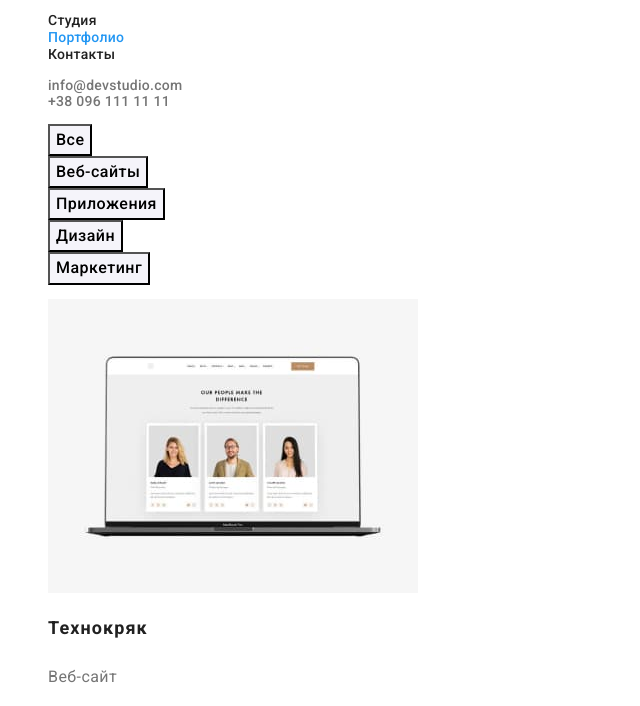
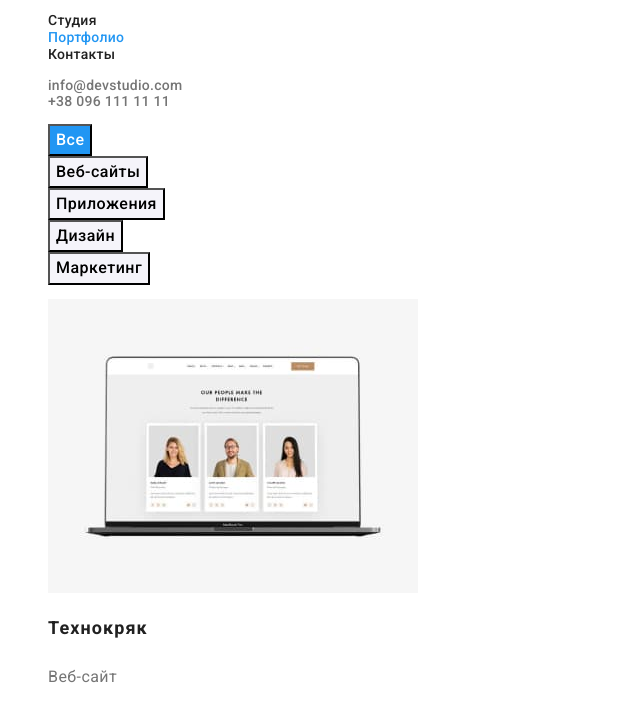
Before and after one commit to Taras111111/-goit-markup-hw-02, a plain HTML site: page portfolio.html in a window 1280 px wide. In both pictures the pointer is over the button "Все". Shown: the part 41-747 px from the top of the page, without its empty margins (0-640 px from the left). Drawn offline with Linux system fonts and the light colour scheme.

Commit message:
ховер і фокус кнопкам портфаліо

```diff
--- a/css/styles.css
+++ b/css/styles.css
@@ -193,9 +193,10 @@ body{
 
 color:var(--main-text-color);
 }
-.portfolio-link:hover,
-.portfolio-link:focus{
-    color: var(--accent-color);
+.portfolio-btn:hover,
+.portfolio-btn:focus{
+    background-color: var(--accent-color);
+    color: var(--wite-color);
 }
 .portfolio-subtitle {
     font-size: 16px;
```
